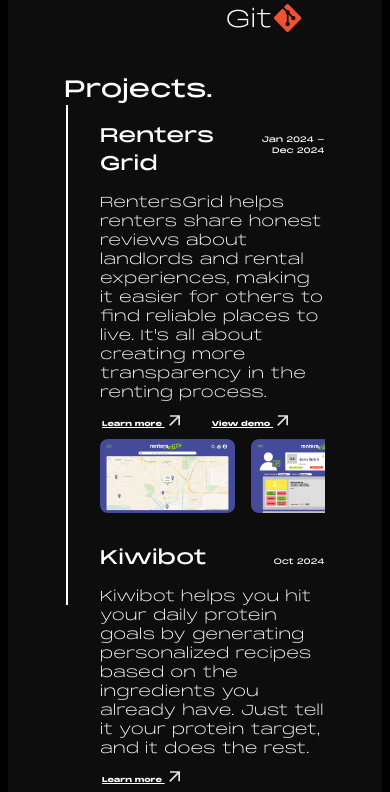
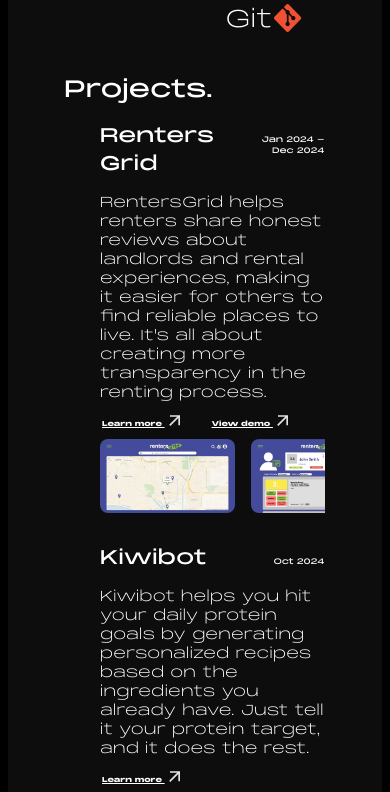
Before and after one commit to kachup1/portfolio, a React (Create React App) app in the folder frontend/: page / in a window 390 px wide. Shown: the part 1179-1971 px from the top of the page. Built offline with nearby package versions, Linux system fonts and the light colour scheme; no server answers.

Commit message:
try: vertical line not displaying on mobile

```diff
--- a/frontend/src/App.css
+++ b/frontend/src/App.css
@@ -119,12 +119,13 @@ footer {
   .project-container {
     flex-direction: row;
     align-items: flex-start;
+    min-height: 100px;
   }
   .vertical-rectangle {
     position: relative;
     left: -15%;
     width: 2px;
-    height: 500px;
+    height: auto;
     background-color: white;
   }
   .project-content {
```
